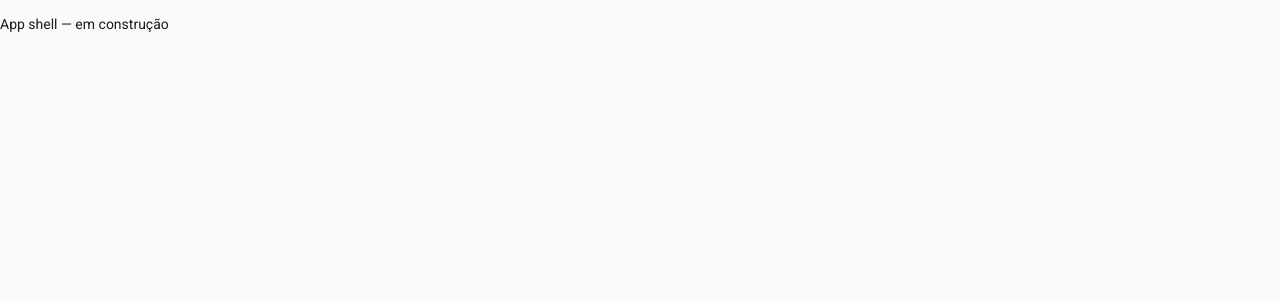
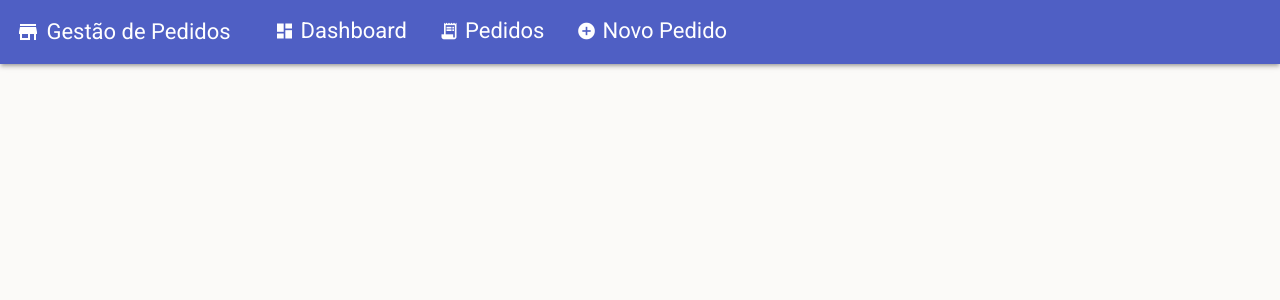
Before and after one commit to thmartins27/gestao-pedidos, an Angular app in the folder frontend/: page / in a window 1280 px wide. Shown: the top 300 px of the page. Built offline with nearby package versions, Linux system fonts and the light colour scheme.

Commit message:
feat: adiciona app shell com toolbar e navegação entre telas

```diff
--- a/frontend/src/app/app.html
+++ b/frontend/src/app/app.html
@@ -1 +1,25 @@
-<p>App shell — em construção</p>
+<mat-toolbar>
+  <div class="title-container">
+    <mat-icon>store</mat-icon>
+    <span class="brand">Gestão de Pedidos</span>
+  </div>
+
+  <nav class="nav-links">
+    <a routerLink="/dashboard" routerLinkActive="active">
+      <mat-icon>dashboard</mat-icon>
+      Dashboard
+    </a>
+    <a routerLink="/pedidos" routerLinkActive="active">
+      <mat-icon>receipt_long</mat-icon>
+      Pedidos
+    </a>
+    <a routerLink="/novo-pedido" routerLinkActive="active">
+      <mat-icon>add_circle</mat-icon>
+      Novo Pedido
+    </a>
+  </nav>
+</mat-toolbar>
+
+<main class="content">
+  <router-outlet></router-outlet>
+</main>
--- a/frontend/src/app/app.scss
+++ b/frontend/src/app/app.scss
@@ -0,0 +1,55 @@
+mat-toolbar {
+  display: flex;
+  align-items: center;
+  gap: 40px;
+  background-color: var(--mat-sys-primary);
+  color: var(--mat-sys-on-primary);
+  box-shadow: var(--mat-sys-level2);
+}
+
+.title-container {
+  display: flex;
+  align-items: center;
+  gap: .4rem;
+}
+
+.brand {
+  font: var(--mat-sys-title-large);
+  white-space: nowrap;
+}
+
+.nav-links {
+  display: flex;
+  gap: 24px;
+
+  height: 100%;
+
+  a {
+    display: flex;
+    align-items: center;
+    gap: 6px;
+    color: var(--mat-sys-on-primary);
+    text-decoration: none;
+    padding: 8px 4px;
+    border-bottom: 2px solid transparent;
+    outline: none;
+
+    mat-icon {
+      font-size: 20px;
+      width: 20px;
+      height: 20px;
+    }
+
+    &.active {
+      border-bottom-color: var(--mat-sys-on-primary);
+      font-weight: 600;
+    }
+  }
+}
+
+.content {
+  padding-top: 3rem;
+  padding-bottom: 3rem;
+  padding-right: 10rem;
+  padding-left: 10rem;
+}
```
Also changed, not shown: frontend/src/app/app.ts (+5 -2 lines).
